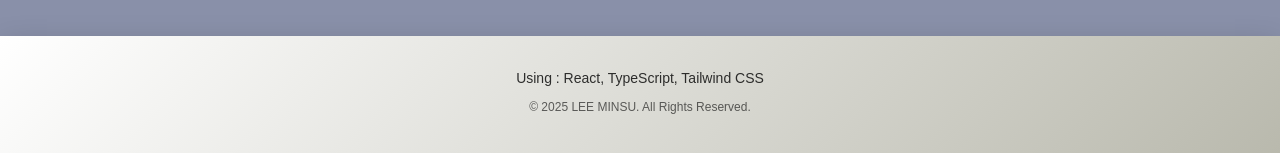
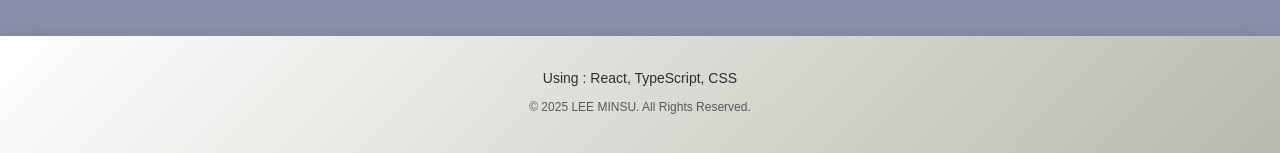
Before and after one commit to MINNIIN/leeminsu-site, a React (Create React App) app: page /#/home in a window 1280 px wide. Shown: the part 3811-3964 px from the top of the page. Built offline with nearby package versions, Linux system fonts and the light colour scheme.

Commit message:
BottomContent Modify

```diff
--- a/src/components/homepage/BottomContent.tsx
+++ b/src/components/homepage/BottomContent.tsx
@@ -7,7 +7,7 @@ const BottomContent: React.FC = () => {
       <footer className="bottom-content">
       {/* <h2>봐주셔서 감사합니다 </h2> */}
 
-      <p className="bottom-subtext">Using : React, TypeScript, Tailwind CSS</p>
+      <p className="bottom-subtext">Using : React, TypeScript, CSS</p>
       <p className="bottom-copyright">© 2025 LEE MINSU. All Rights Reserved.</p>
     </footer>
     </section>
```
